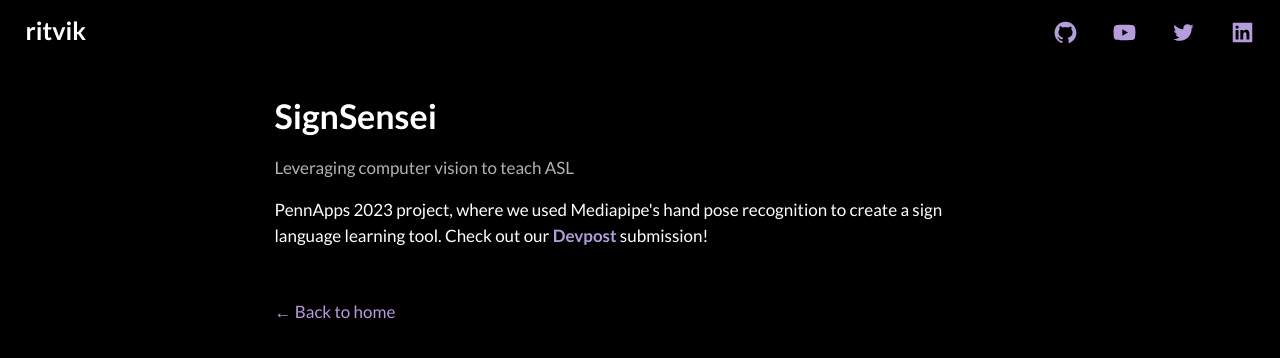
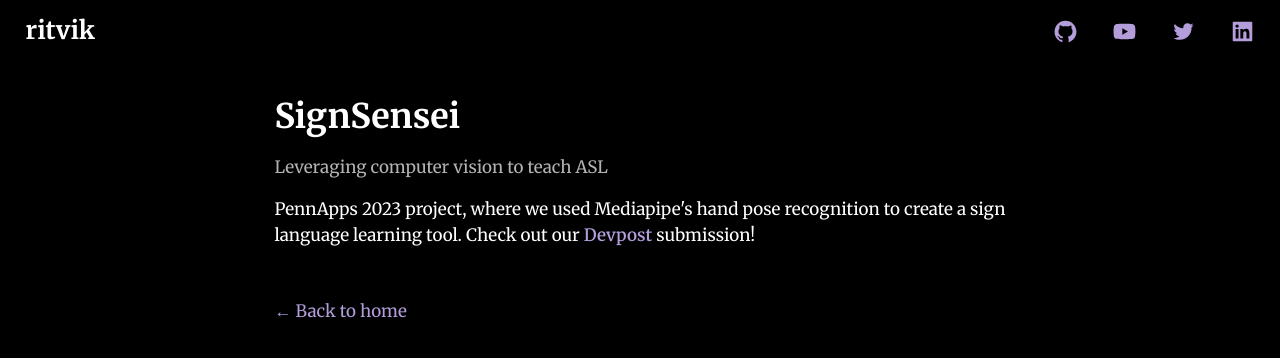
Before and after one commit to purelyboba/portfolio, a Next.js app: page /projects/signsensei in a window 1280 px wide. Shown: the top 358 px of the page. Built offline with nearby package versions, Linux system fonts and the light colour scheme.

Commit message:
Update global.css

```diff
--- a/styles/global.css
+++ b/styles/global.css
@@ -1,10 +1,11 @@
 @import url('https://fonts.googleapis.com/css2?family=Inter:ital,opsz,wght@0,14..32,100..900;1,14..32,100..900&family=Lato:ital,wght@0,100;0,300;0,400;0,700;0,900;1,100;1,300;1,400;1,700;1,900&family=Open+Sans:ital,wght@0,300..800;1,300..800&display=swap');
+@import url('https://fonts.googleapis.com/css2?family=Merriweather:ital,opsz,wght@0,18..144,300..900;1,18..144,300..900&display=swap');
 
 html,
 body {
   padding: 0;
   margin: 0;
-  font-family: 'Lato', sans-serif;
+  font-family: 'Merriweather', sans-serif;
   font-size: 17px;
   font-weight: 400;
   line-height: 1.5em;
```
